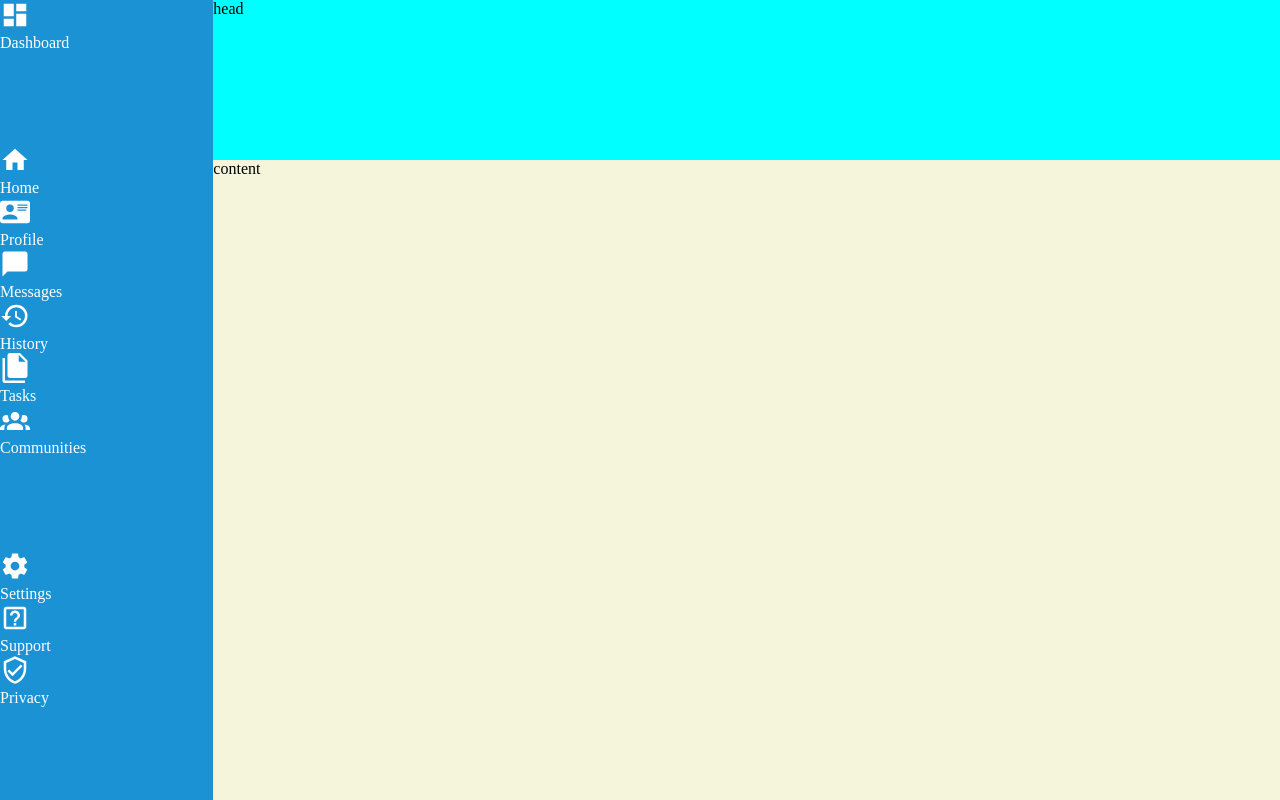
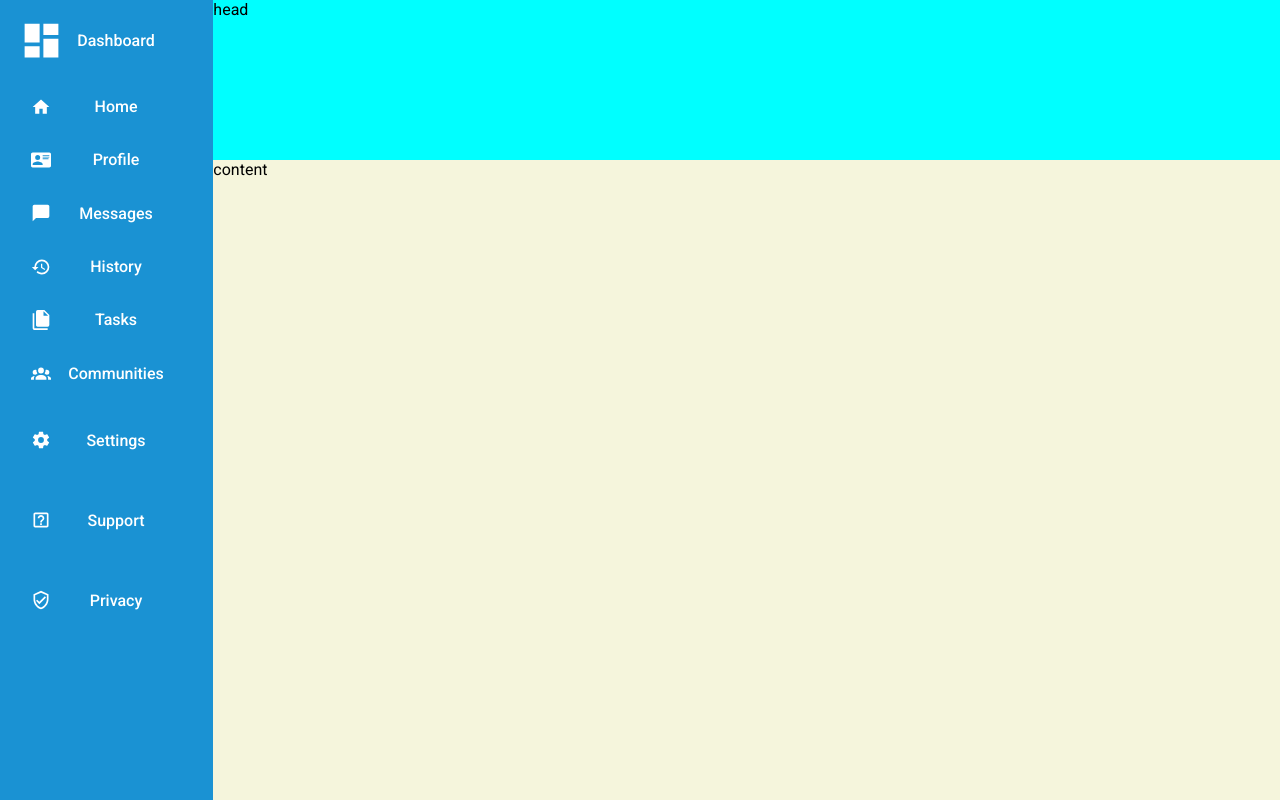
Before and after one commit to eyon24/TOD-Admin-Dashboard, a plain HTML site: page index.html in a window 1280 px wide. Drawn offline with Linux system fonts and the light colour scheme.

Commit message:
navbar styling started

```diff
--- a/index.html
+++ b/index.html
@@ -4,15 +4,14 @@
     <meta charset="UTF-8" />
     <meta name="viewport" content="width=device-width, initial-scale=1.0" />
     <title>Admin Dashboard</title>
-    <link rel="stylesheet" href="styles.css" />
+    <link rel="stylesheet" href="./styles.css" />
   </head>
   <body>
     <div class="root">
       <div class="nav-bar">
-        <div class="title">
-          <div class="dashboard">
+        <ul class="title">
           <svg
-              class="filter-white"
+            class="dash-icon"
             xmlns="http://www.w3.org/2000/svg"
             viewBox="0 0 24 24"
           >
@@ -21,9 +20,8 @@
               d="M13,3V9H21V3M13,21H21V11H13M3,21H11V15H3M3,13H11V3H3V13Z"
             />
           </svg>
-            Dashboard
-          </div>
-        </div>
+          <li>Dashboard</li>
+        </ul>
         <ul class="nav-buttons">
           <svg
             class="filter-white"
--- a/styles.css
+++ b/styles.css
@@ -1,7 +1,11 @@
+@import url("https://fonts.googleapis.com/css2?family=Roboto:ital,wght@0,100..900;1,100..900&display=swap");
+
 * {
   margin: 0;
   padding: 0;
+  font-family: "Roboto", sans-serif;
   box-sizing: border-box;
+  list-style: none;
 }
 
 .root {
@@ -12,8 +16,14 @@
   grid-template-rows: 1fr 4fr;
 }
 
+.dash-icon {
+  width: 45px;
+  filter: brightness(0) saturate(100%) invert(83%) sepia(100%) saturate(0%)
+    hue-rotate(329deg) brightness(101%) contrast(105%);
+}
+
 .filter-white {
-  width: 30px;
+  width: 20px;
   filter: brightness(0) saturate(100%) invert(83%) sepia(100%) saturate(0%)
     hue-rotate(329deg) brightness(101%) contrast(105%);
 }
@@ -23,13 +33,16 @@
   grid-row: 1 / 3;
   color: #ffffff;
   background-color: #1a92d3;
+  font-weight: 500;
   display: grid;
-  grid-template-rows: 1 1 1;
+  padding-left: 1rem;
+  grid-template-rows: 10% 40% 30%;
 }
 
-.nav-bar .dashboard {
-  color: #ffffff;
-  width: 20px;
+.nav-bar ul {
+  display: grid;
+  grid-template-columns: 50px 100px;
+  place-items: center;
 }
 
 .header {
```
Lines whose indentation alone changed are shown as unchanged.
